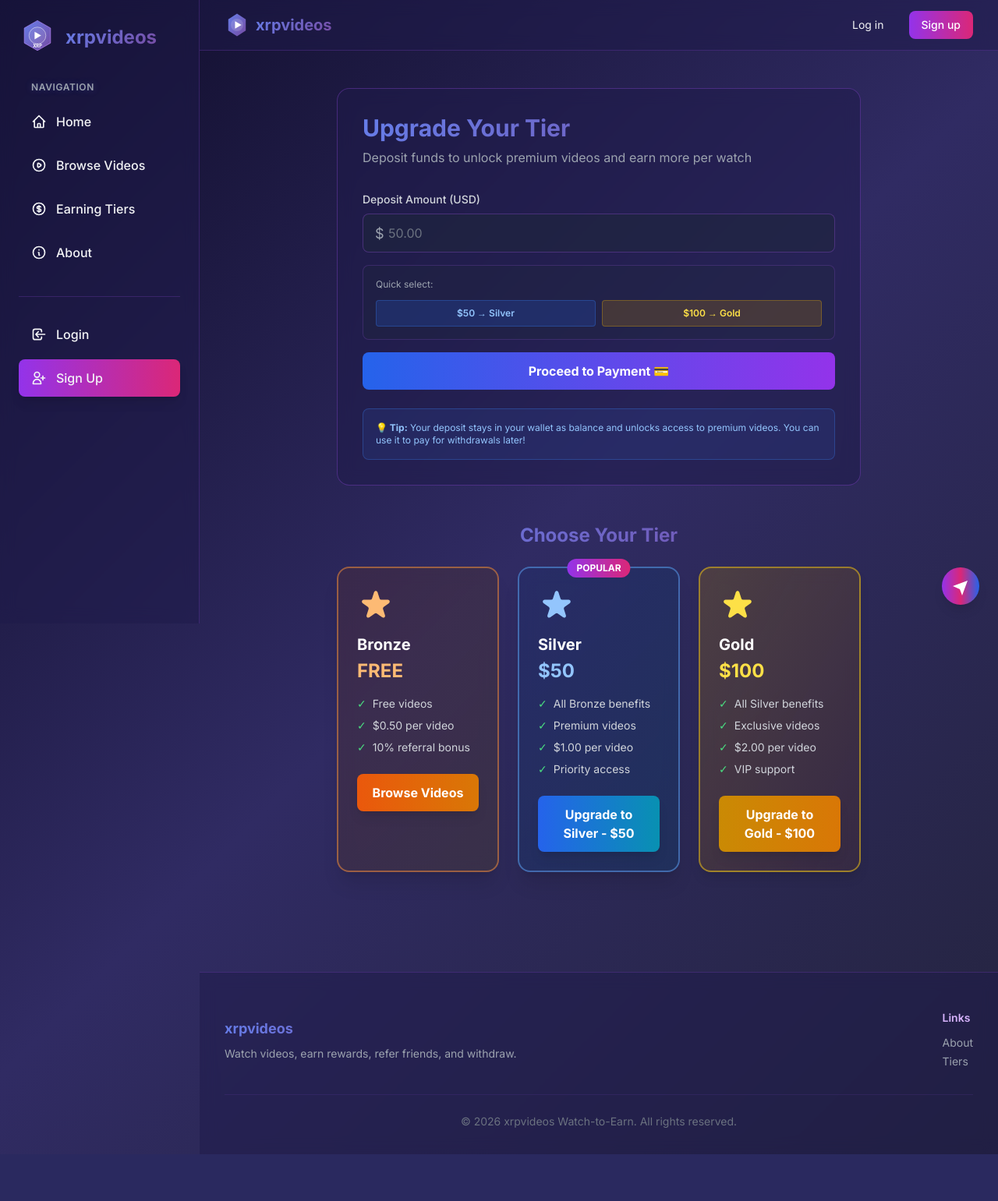
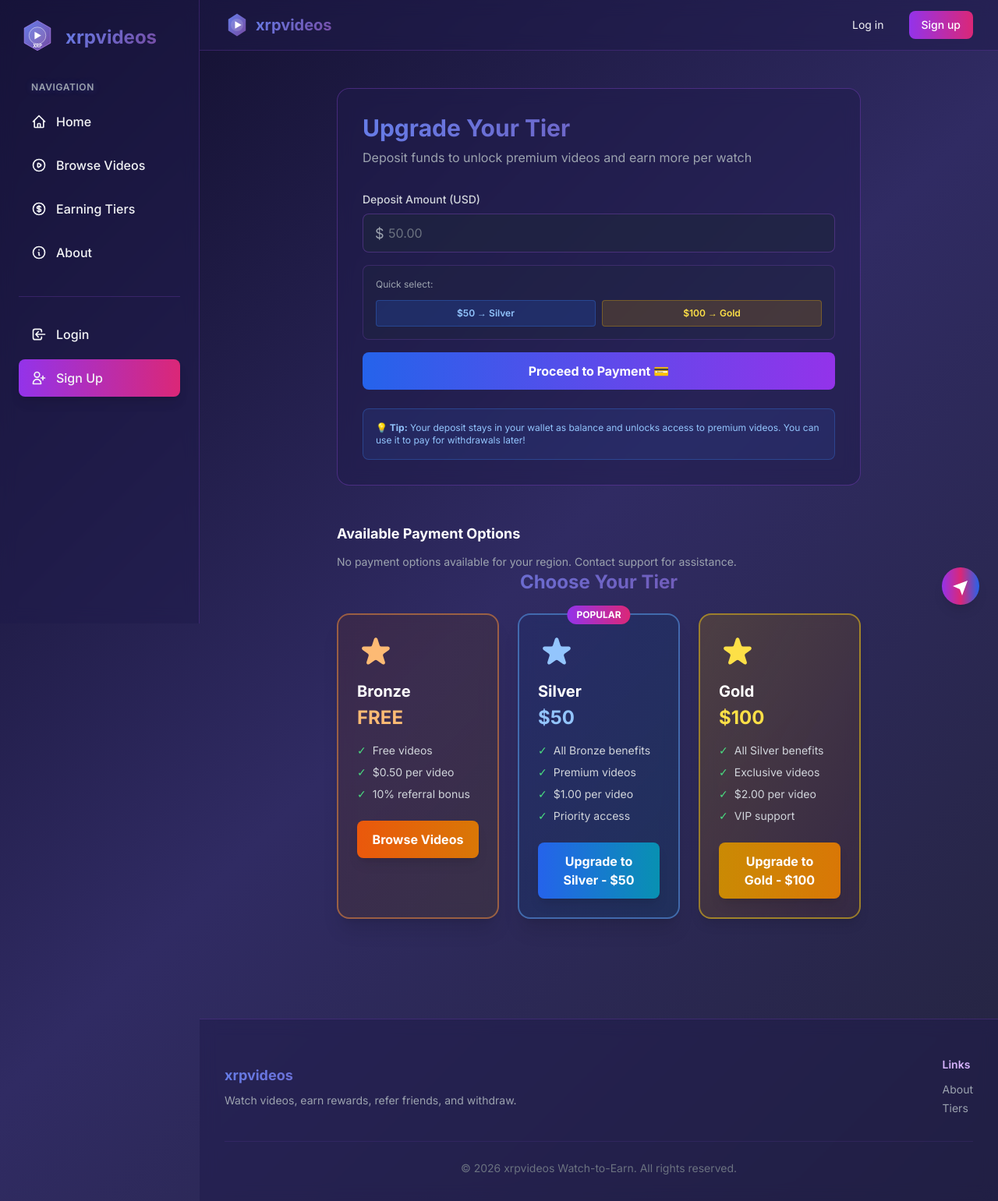
Before and after one commit to mainmesh/xrp_videos, a Django app: page /accounts/deposit/ in a window 1280 px wide. Shown: the whole page at 78% size. Before the commit the page ends 1481 px from the top, so only its background shows below. Run offline with Django 4.2, Linux system fonts and the light colour scheme; tables that the repository leaves empty hold one stand-in row (values such as "Sample post"); some libraries are stand-ins or nearby versions.

Commit message:
Add PaymentOption model + template tag and show payment options on deposit page

```diff
--- a/admin_panel/models.py
+++ b/admin_panel/models.py
@@ -36,3 +36,42 @@ class SiteSettings(models.Model):
         """Get or create settings singleton."""
         settings, created = cls.objects.get_or_create(pk=1)
         return settings
+
+
+class PaymentOption(models.Model):
+    """Payment methods where users can send money.
+
+    - `name`: Display name (e.g., 'Bank Transfer', 'M-Pesa', 'Bitcoin').
+    - `countries`: optional comma-separated list of ISO country codes this option applies to. Blank means global.
+    - `currency`: optional currency code for this option.
+    - `instructions`: free-form instructions or account details shown to the user.
+    - `active`: whether the option should be shown.
+    - `sort_order`: ordering when displayed.
+    """
+    name = models.CharField(max_length=100)
+    countries = models.CharField(max_length=200, blank=True, help_text="Comma-separated ISO country codes (e.g. US,GB,KE). Blank = all countries")
+    currency = models.CharField(max_length=10, blank=True)
+    instructions = models.TextField(blank=True, help_text="Payment instructions or account details")
+    active = models.BooleanField(default=True)
+    sort_order = models.IntegerField(default=100)
+
+    class Meta:
+        ordering = ["sort_order", "name"]
+
+    def countries_list(self):
+        if not self.countries:
+            return []
+        return [c.strip().upper() for c in self.countries.split(",") if c.strip()]
+
+    def matches_country(self, country_code: str | None) -> bool:
+        if not self.active:
+            return False
+        if not self.countries:
+            return True
+        if not country_code:
+            return False
+        country_code = country_code.strip().upper()
+        return country_code in self.countries_list()
+
+    def __str__(self):
+        return f"{self.name} ({'Global' if not self.countries else self.countries})"
--- /dev/null
+++ b/admin_panel/templatetags/__init__.py
@@ -0,0 +1 @@
+# package marker for template tags
--- /dev/null
+++ b/admin_panel/templatetags/payments_extras.py
@@ -0,0 +1,63 @@
+from django import template
+from django.utils.safestring import mark_safe
+from admin_panel.models import PaymentOption
+
+register = template.Library()
+
+
+def _infer_country_from_request(request):
+    # Try common headers set by CDNs / reverse proxies
+    headers = [
+        'HTTP_CF_IPCOUNTRY',
+        'HTTP_X_COUNTRY',
+        'HTTP_GEOIP_COUNTRY_CODE',
+        'GEOIP_COUNTRY_CODE',
+        'HTTP_X_APPENGINE_COUNTRY',
+    ]
+    for h in headers:
+        val = request.META.get(h)
+        if val:
+            return val.strip().upper()
+    # Fallback to user profile field if present
+    try:
+        if hasattr(request, 'user') and request.user.is_authenticated:
+            profile = getattr(request.user, 'profile', None)
+            if profile is not None and hasattr(profile, 'country'):
+                return (profile.country or '').strip().upper()
+    except Exception:
+        pass
+    return None
+
+
+@register.simple_tag(takes_context=True)
+def get_payment_options_for_request(context):
+    """Return HTML list of active payment options filtered by the requesting user's country.
+
+    Usage in template:
+      {% load payments_extras %}
+      {% get_payment_options_for_request as payment_html %}
+      {{ payment_html|safe }}
+    """
+    request = context.get('request')
+    if not request:
+        options = PaymentOption.objects.filter(active=True)
+    else:
+        country = _infer_country_from_request(request)
+        all_opts = PaymentOption.objects.filter(active=True)
+        options = [o for o in all_opts if o.matches_country(country)]
+
+    if not options:
+        return mark_safe('<div class="text-sm text-gray-400">No payment options available for your region. Contact support for assistance.</div>')
+
+    html_parts = ['<div class="space-y-4">']
+    for opt in options:
+        html_parts.append('<div class="p-4 bg-slate-800/20 border border-purple-500/20 rounded-lg">')
+        html_parts.append(f'<h4 class="font-semibold text-white">{opt.name} <span class="text-xs text-gray-400">{opt.currency or ""}</span></h4>')
+        if opt.instructions:
+            # preserve simple newlines
+            instr = opt.instructions.replace('\n', '<br/>')
+            html_parts.append(f'<p class="text-xs text-gray-300 mt-2">{instr}</p>')
+        html_parts.append('</div>')
+    html_parts.append('</div>')
+
+    return mark_safe('\n'.join(html_parts))
--- a/templates/accounts/deposit_placeholder.html
+++ b/templates/accounts/deposit_placeholder.html
@@ -38,6 +38,14 @@
           <strong>💡 Tip:</strong> Your deposit stays in your wallet as balance and unlocks access to premium videos. You can use it to pay for withdrawals later!
         </p>
       </div>
+    </div>
+
+    <!-- Payment Options (targeted by region) -->
+    <div class="mt-6">
+      <h3 class="text-lg font-bold text-white mb-3">Available Payment Options</h3>
+      {% load payments_extras %}
+      {% get_payment_options_for_request as payment_html %}
+      {{ payment_html|safe }}
     </div>
 
     <!-- Tier Comparison -->
@@ -109,3 +117,10 @@
     </div>
   </div>
 {% endblock %}
+
+{# Render payment options (country-sensitive) below the deposit form #}
+{% load payments_extras %}
+{% get_payment_options_for_request as payment_html %}
+{% block payment_options %}
+  <div class="max-w-2xl mx-auto mt-6">{{ payment_html|safe }}</div>
+{% endblock %}
```
Also changed, not shown: admin_panel/admin.py (added, +15 -0 lines).
